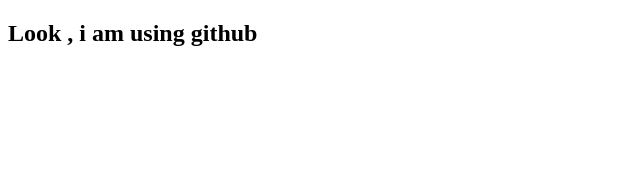
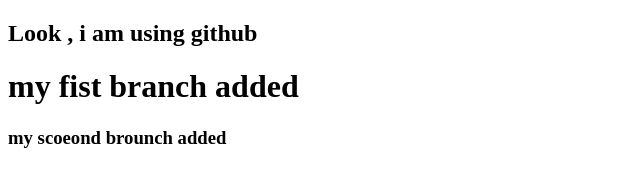
Before and after one commit to rakibulhasan933/my-fist-website, a plain HTML site: page index.html in a window 1280 px wide. Shown: the whole page, without its empty margins (0-640 px from the left). Drawn offline with Linux system fonts and the light colour scheme.

Commit message:
make some line

```diff
--- a/index.html
+++ b/index.html
@@ -7,5 +7,7 @@
 </head>
 <body>
  <h2>Look , i am using github</h2>
+ <h1>my fist branch added </h1>
+ <h3>my scoeond brounch added</h3>
 </body>
 </html>
```
Also changed, not shown: 1 other file.
